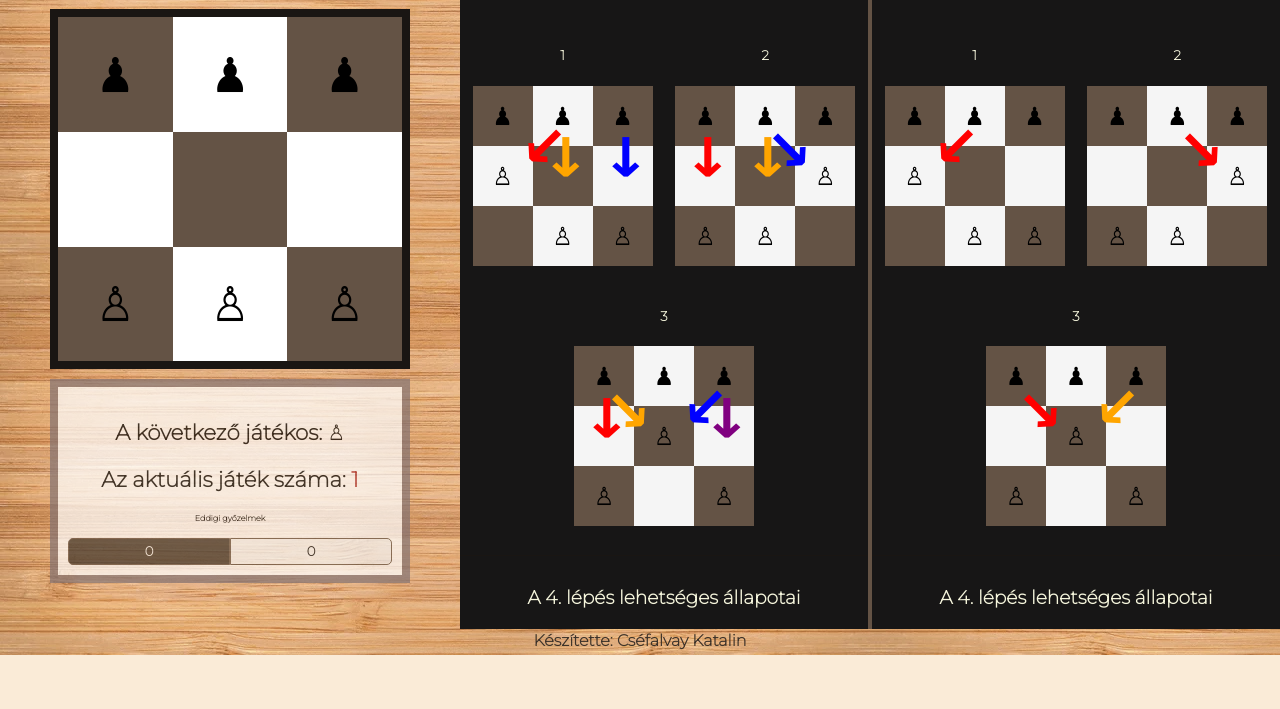
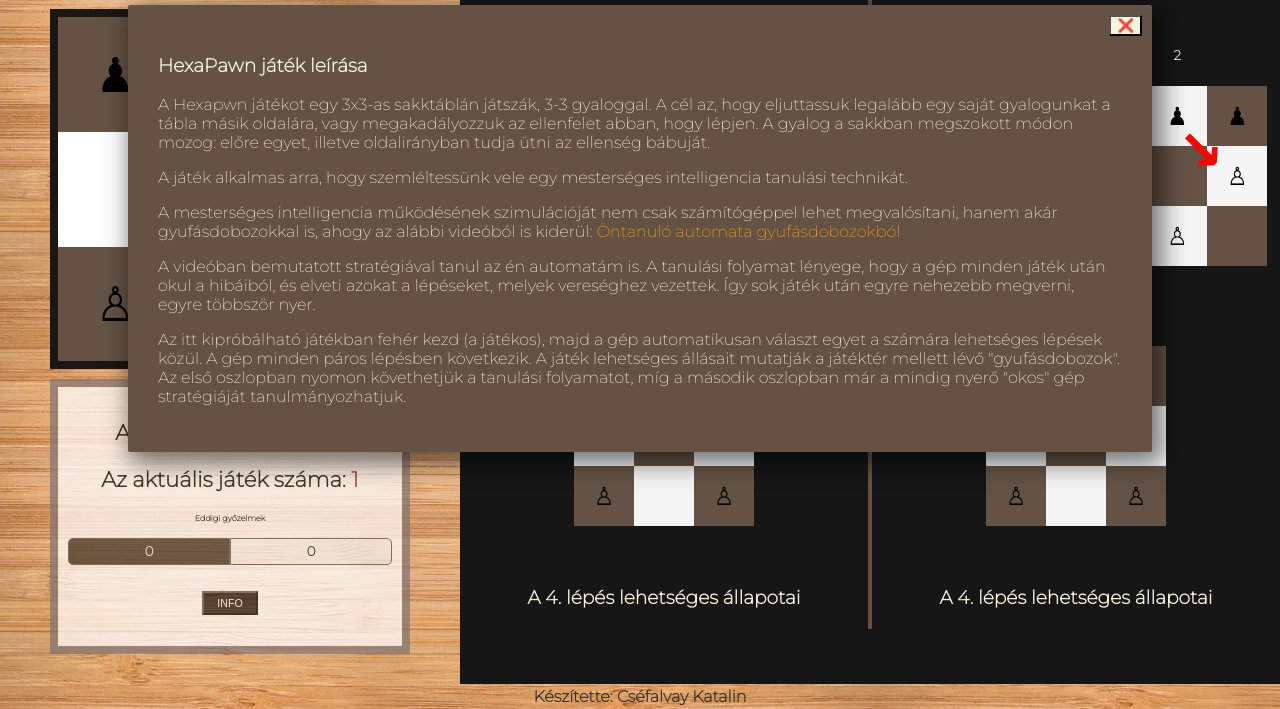
Before and after one commit to csefikatalin/hexaPawn, a plain HTML site: page index.html in a window 1280 px wide. Shown: the part 145-854 px from the top of the page. Before the commit the page ends 800 px from the top, so only its background shows below. Drawn offline with nearby package versions, Linux system fonts and the light colour scheme; a web font is replaced by a local one.

Commit message:
infopanel leírás

```diff
--- a/controller/JatekController.js
+++ b/controller/JatekController.js
@@ -2,32 +2,49 @@ import JatekterController from "./JatekterController.js";
 import GyufasDobozController from "./GyufasDobozController.js";
 import InfoJatekView from "../view/info/InfoJatekView.js";
 import JatekModell from "../model/JatekModell.js";
+import InfoPanel from "../view/info/InfoPanel.js";
+const tartalom = [
+    "A Hexapwn játékot egy 3x3-as sakktáblán játszák,  3-3 gyaloggal. A cél az, hogy eljuttassuk legalább egy saját gyalogunkat a tábla másik oldalára, vagy megakadályozzuk az ellenfelet abban, hogy lépjen. A gyalog a sakkban megszokott módon mozog: előre egyet, illetve oldalirányban tudja ütni az ellenség bábuját.",
+
+    "A játék alkalmas arra, hogy szemléltessünk vele egy mesterséges intelligencia tanulási technikát.",
+    "A mesterséges intelligencia működésének szimulációját nem csak számítógéppel lehet megvalósítani, hanem akár gyufásdobozokkal is, ahogy az alábbi videóból is kiderül: <a href='https://youtu.be/1xsY9fPAayw' target=_blank>Öntanuló automata gyufásdobozokból</a>",
+
+    "A videóban bemutatott stratégiával tanul az én automatám is. A tanulási folyamat lényege, hogy a gép minden játék után okul a hibáiból, és elveti azokat a lépéseket, melyek vereséghez vezettek. Így sok játék után egyre nehezebb megverni, egyre többször nyer.",
+
+    'Az itt kipróbálható játékban fehér kezd (a játékos), majd a gép automatikusan választ egyet a számára lehetséges lépések közül. A gép minden páros lépésben következik. A játék lehetséges állásait mutatják a játéktér mellett lévő "gyufásdobozok". Az első oszlopban nyomon követhetjük a  tanulási folyamatot, míg a második oszlopban már a mindig nyerő "okos" gép stratégiáját tanulmányozhatjuk.',
+];
+
 class JatekController {
     constructor() {
         this.infoJatekView = new InfoJatekView($(".info2"), 1);
         this.jatekModell = new JatekModell();
         this.#init();
-
+        this.info = new InfoPanel(
+            "HexaPawn játék leírása",
+            tartalom,
+            $("body")
+        );
     }
     #init() {
-        $(window).off()
+        $(window).off();
         this.infoJatekView.setSorszamElem(this.jatekModell.jatekSzama);
         new JatekterController();
         new GyufasDobozController();
-        this.#nyeresBeallit()
+        this.#nyeresBeallit();
         $(window).on("jatekVege", (event) => {
             this.jatekModell.nyeresSzamBeallit(event.detail);
-           this.#nyeresBeallit()
+            this.#nyeresBeallit();
         });
         $(window).on("ujjatek", (event) => {
             this.jatekModell.kovJatek();
             this.#init();
         });
     }
-    #nyeresBeallit(){
-
-        this.infoJatekView.setGyozelemAllitas(this.jatekModell.feketeNyer,this.jatekModell.feherNyer)
-
+    #nyeresBeallit() {
+        this.infoJatekView.setGyozelemAllitas(
+            this.jatekModell.feketeNyer,
+            this.jatekModell.feherNyer
+        );
     }
 }
 export default JatekController;
--- a/controller/JatekterController.js
+++ b/controller/JatekterController.js
@@ -32,6 +32,9 @@ class JatekterController {
             this.#kovetkezoLepesElokeszites();
 
             this.blocked = false;
+          /*   console.log($('input[name="ellenfel"]:checked').val());
+            if ($('input[name="ellenfel"]:checked').val() !== "Gép") {
+                console.log("gép lépsé") */
                 if (this.#kiKovetkezik == 1) {
                     //A gép lépései
                     setTimeout(() => {
@@ -41,6 +44,7 @@ class JatekterController {
                         this.#jatekvege();
                     }, 1000);
                 }
+          /*   } */
             this.#infoView.setKovJatekosElem(
                 `A következő játékos: ${
                     this.#babuLista[this.#kiKovetkezik + 1]
--- a/index.html
+++ b/index.html
@@ -29,14 +29,15 @@
                 <div class="info2">
 
                 </div>
+                <button class="infoGomb">INFO</button></p>
             </div>
 
         </article>
         <div class="tarolo">
-        <div class="cim">
-            <h2>A TANULÓ gép startégiája</h2>
-            <h2>Az OKOS gép stratégiája</h2>
-         </div>
+            <div class="cim">
+                <h2>A TANULÓ gép startégiája</h2>
+                <h2>Az OKOS gép stratégiája</h2>
+            </div>
             <div class="strategiak">
                 <section>
 
--- a/stilus.css
+++ b/stilus.css
@@ -40,6 +40,7 @@
     box-sizing: border-box;
 }
 body {
+    position:relative;
     background: antiquewhite url("kepek/hatter3.jpg");
 
     margin: 0;
@@ -155,6 +156,39 @@ footer p {
     background-color: whitesmoke;
 }
 /**infopanel*/
+.infopanel {
+    font-size:12pt;
+    color:beige;
+    position: absolute;
+    top: 150px;
+    left: 10%;
+    right: 10%;
+    background: var(--barna);
+    padding: 30px;
+    z-index: 30;
+   /*  opacity: 0.9; */
+    border-radius: 2px;
+    box-shadow: 6px 7px 26px 4px rgba(0, 0, 0, 0.55);
+    -webkit-box-shadow: 6px 7px 26px 4px rgba(0, 0, 0, 0.55);
+    -moz-box-shadow: 6px 7px 26px 4px rgba(0, 0, 0, 0.55);
+
+}
+.infopanel a{
+    color:orange;
+    text-decoration: none;
+}
+.infopanel a:hover{
+    color:rgb(255, 77, 0);
+    text-decoration: none;
+}
+
+.infopanel button {
+    background-color: beige;
+    position: absolute;
+    right:10px;
+    top:10px;
+}
+
 .info {
     background-color: white;
     opacity: 0.7;
@@ -174,8 +208,12 @@ footer p {
 .info button {
     background: var(--sotetbarna);
     color: white;
-    padding: 5pt 10pt;
-    font-size: 12pt;
+    padding: 3pt 10pt;
+    font-size: 8pt;
+}
+fieldset {
+    font-size:10pt;
+    text-align:left;
 }
 .gyozelmekallasa {
     display: grid;
--- a/view/info/InfoJatekView.js
+++ b/view/info/InfoJatekView.js
@@ -4,11 +4,14 @@ class InfoJatekView {
     constructor(szuloElem,jatekszama) {
 
         szuloElem.html(
-            `<p class='sorszam'>Az aktuális játék száma: <span>${jatekszama}.</span></p>
+
+            `
+            <p class='sorszam'>Az aktuális játék száma: <span>${jatekszama}.</span></p>
            <p style="font-size:6pt">Eddigi győzelmek</p>
             <div class="gyozelmekallasa">
             <span style="color:whitesmoke">SÖTÉT</span>
             <span>VILÁGOS</span></div>
+            <p></p>
             `
         );
         this.#sorszamElem = $(".sorszam span");
--- /dev/null
+++ b/view/info/InfoPanel.js
@@ -0,0 +1,24 @@
+class InfoPanel {
+    #tartalom = [];
+    constructor(cim, tartalom, szuloElem) {
+        let text = ` <div class="infopanel">
+                        <button>❌</button>
+                        <h3>${cim}</h3>
+
+                    `;
+
+        tartalom.forEach((element) => {
+            text += ` <p>${element}</p> `;
+        });
+        text += `</div>`;
+        szuloElem.append(text);
+        this.infoElem = $(".infopanel");
+        this.bezarElem = $(".infopanel button");
+        this.bezarElem.on("click", () => this.infoElem.hide());
+
+        $(".infoGomb").on("click",()=>{
+            this.infoElem.show()
+        })
+    }
+}
+export default InfoPanel;
```
Also changed, not shown: view/info/InfoView.js (+8 -2 lines). Lines whose indentation alone changed are shown as unchanged.
